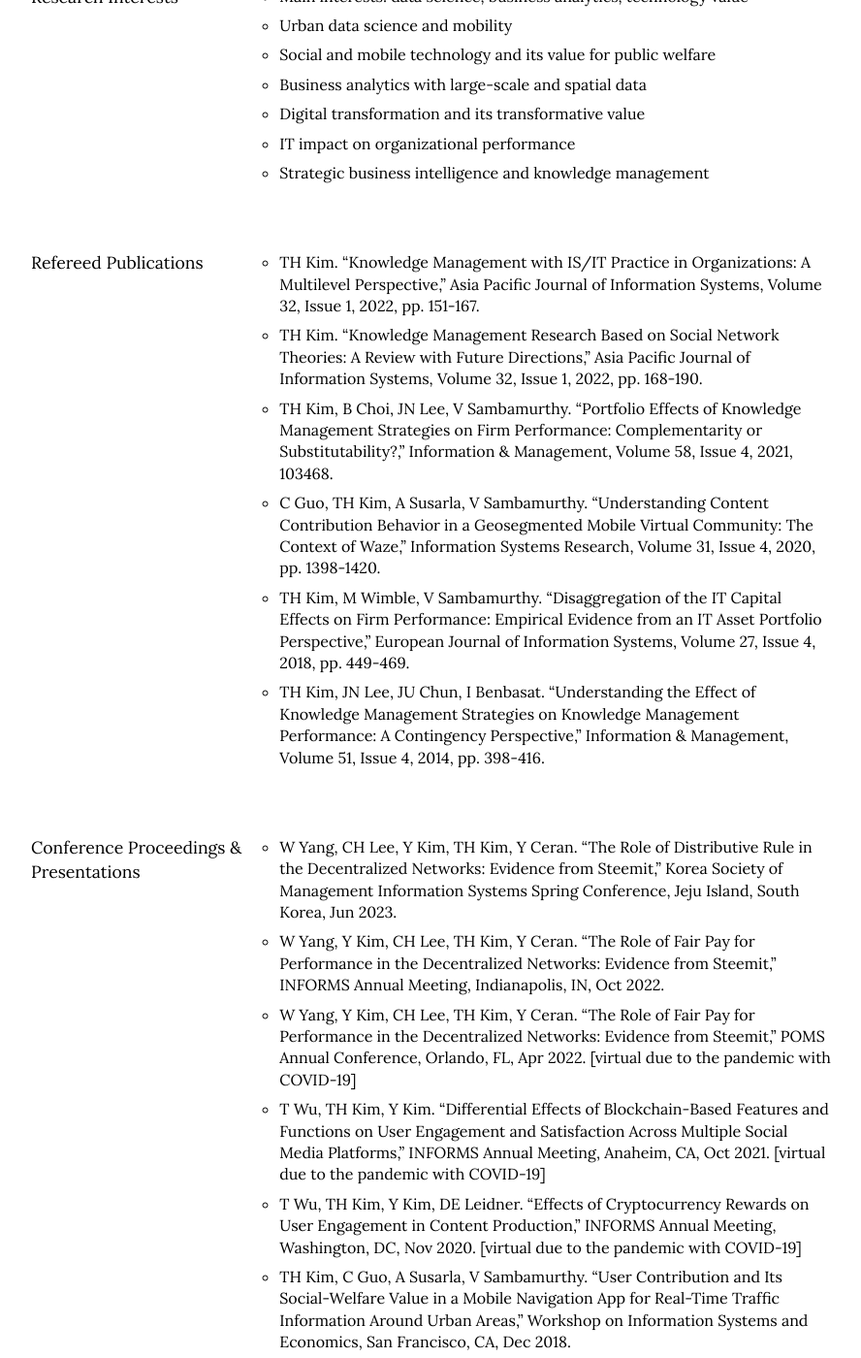
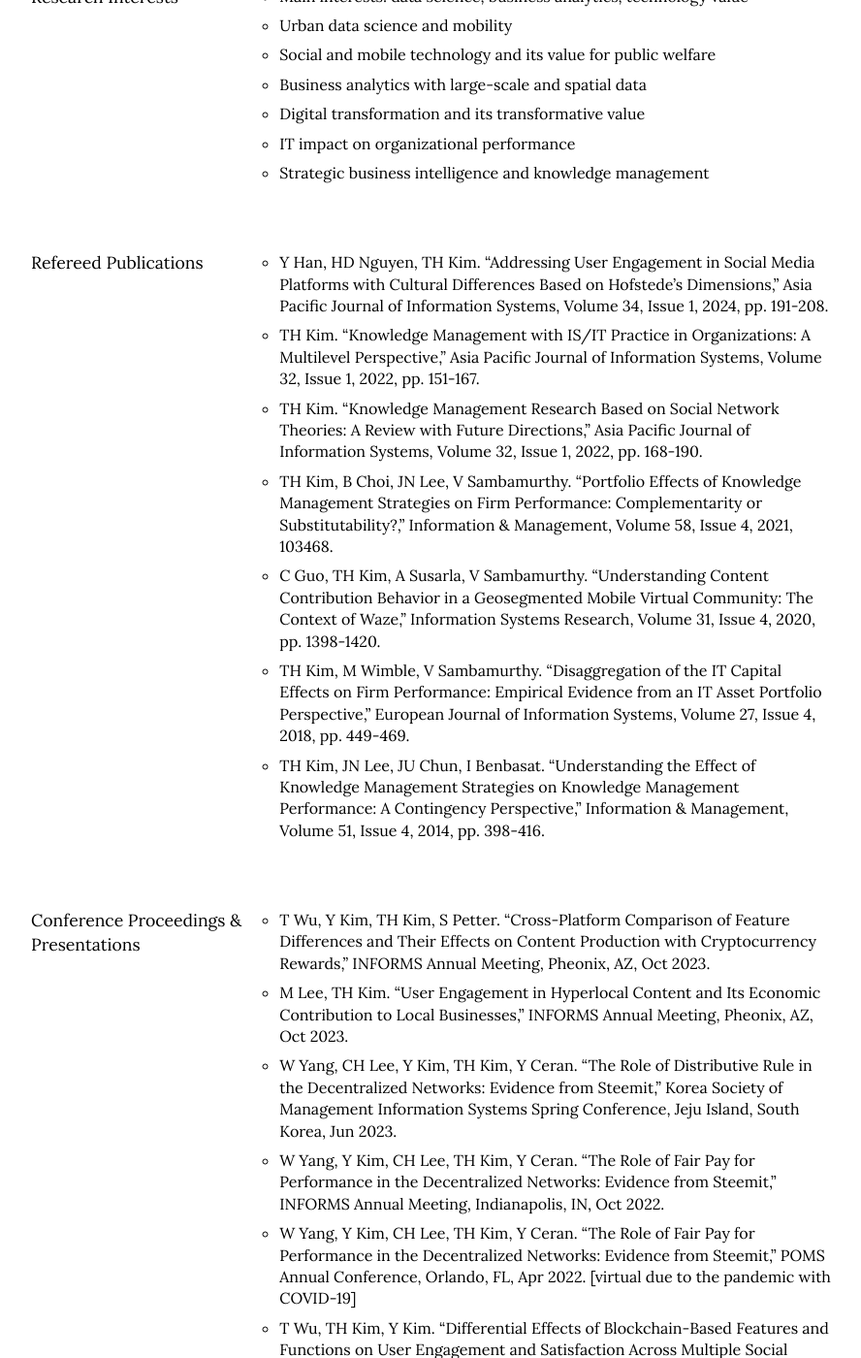
Before and after one commit to istaehun/taehun, a Jekyll site: the page built from index.html, in a window 1280 px wide and 1400 px high, scrolled down 589 px. Shown: the whole window at 97% size, without its empty margins (188-1076 px from the left). Built offline with Jekyll 4.4.1, drawn with Linux system fonts in a browser that asks for light colours; nearby versions of some CDN libraries.

Commit message:
Update research.yml

```diff
--- a/_data/research.yml
+++ b/_data/research.yml
@@ -11,6 +11,7 @@
 -
   sub-title: Refereed Publications
   list:
+    - "Y Han, HD Nguyen, TH Kim. “Addressing User Engagement in Social Media Platforms with Cultural Differences Based on Hofstede’s Dimensions,” Asia Pacific Journal of Information Systems, Volume 34, Issue 1, 2024, pp. 191-208."
     - "TH Kim. “Knowledge Management with IS/IT Practice in Organizations: A Multilevel Perspective,” Asia Pacific Journal of Information Systems, Volume 32, Issue 1, 2022, pp. 151-167."
     - "TH Kim. “Knowledge Management Research Based on Social Network Theories: A Review with Future Directions,” Asia Pacific Journal of Information Systems, Volume 32, Issue 1, 2022, pp. 168-190."
     - "TH Kim, B Choi, JN Lee, V Sambamurthy. “Portfolio Effects of Knowledge Management Strategies on Firm Performance: Complementarity or Substitutability?,” Information & Management, Volume 58, Issue 4, 2021, 103468."
@@ -20,6 +21,8 @@
 -
   sub-title: Conference Proceedings & Presentations
   list:
+    - T Wu, Y Kim, TH Kim, S Petter. “Cross-Platform Comparison of Feature Differences and Their Effects on Content Production with Cryptocurrency Rewards,” INFORMS Annual Meeting, Pheonix, AZ, Oct 2023.
+    - M Lee, TH Kim. “User Engagement in Hyperlocal Content and Its Economic Contribution to Local Businesses,” INFORMS Annual Meeting, Pheonix, AZ, Oct 2023.
     - "W Yang, CH Lee, Y Kim, TH Kim, Y Ceran. “The Role of Distributive Rule in the Decentralized Networks: Evidence from Steemit,” Korea Society of Management Information Systems Spring Conference, Jeju Island, South Korea, Jun 2023."
     - "W Yang, Y Kim, CH Lee, TH Kim, Y Ceran. “The Role of Fair Pay for Performance in the Decentralized Networks: Evidence from Steemit,” INFORMS Annual Meeting, Indianapolis, IN, Oct 2022."
     - "W Yang, Y Kim, CH Lee, TH Kim, Y Ceran. “The Role of Fair Pay for Performance in the Decentralized Networks: Evidence from Steemit,” POMS Annual Conference, Orlando, FL, Apr 2022. [virtual due to the pandemic with COVID-19]"
```
